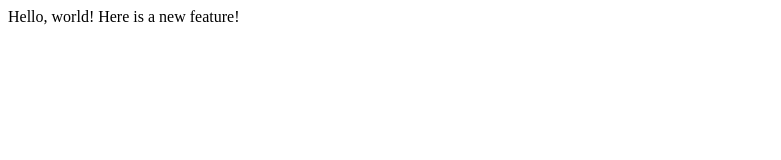
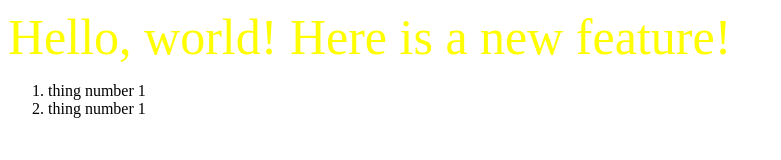
Before and after one commit to Samer-Bahri/lecture1, a plain HTML site: page index.html in a window 1280 px wide. Shown: the whole page, without its empty margins (0-781 px from the left). Drawn offline with nearby package versions, Linux system fonts and the light colour scheme; files that its build step writes are made by us from their sources.

Commit message:
Fixed Scss issues locally

```diff
--- a/index.html
+++ b/index.html
@@ -2,11 +2,15 @@
 <html>
     <head>
         <title>Test</title>
+        <link rel="stylesheet" href="index.css">
     </head>
     <body>
       <div class="opening">
         Hello, world!
         Here is a new feature!
-        </div>
+      </div>
+      <ol>
+        <li>thing number 1</li>
+        <li>thing number 1</li>
     </body>
 </html>
```
